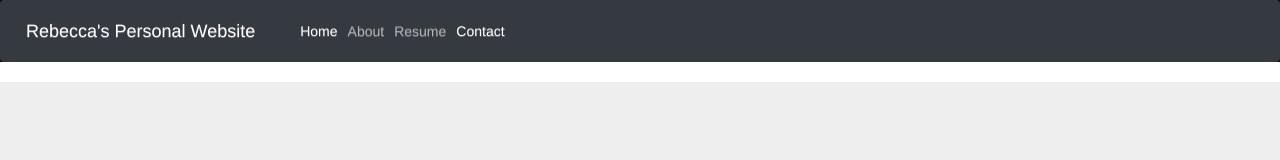
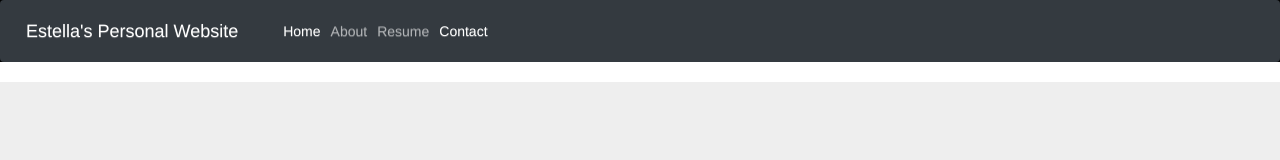
Before and after one commit to estella98/Personal-Website, an Angular app: page /contact in a window 1280 px wide. Shown: the top 160 px of the page. Built offline with nearby package versions, Linux system fonts and the light colour scheme.

Commit message:
change name

```diff
--- a/src/app/app.component.html
+++ b/src/app/app.component.html
@@ -3,10 +3,7 @@
 </header>
 
 <app-body>
-  <app-about>
-  </app-about>
-  <app-contact>
-  </app-contact>
+
 </app-body>
 
 <footer>
--- a/src/app/body/about/about.component.html
+++ b/src/app/body/about/about.component.html
@@ -1,5 +1,8 @@
 <img src="profile-picture1.jpg" class="rounded float-left" alt="Rebecca's Profile Picture">
 <img src="profile-picture2.jpg" class="rounded float-right" alt="Rebecca's Profile Picture">
 <p>
+  <li>
+    <img src="background.jpg" class="rounded float-left" alt="backgroun Picture">
+  </li>
   about works!
 </p>
--- a/src/app/header/header.component.html
+++ b/src/app/header/header.component.html
@@ -8,7 +8,7 @@
 <script src="https://maxcdn.bootstrapcdn.com/bootstrap/3.3.7/js/bootstrap.min.js" integrity="sha384-Tc5IQib027qvyjSMfHjOMaLkfuWVxZxUPnCJA7l2mCWNIpG9mGCD8wGNIcPD7Txa" crossorigin="anonymous"></script>
 
 <nav class="navbar navbar-expand-lg navbar-dark bg-dark">
-  <a class="navbar-brand" routerLink="/">Rebecca's Personal Website</a>
+  <a class="navbar-brand" routerLink="/">Estella's Personal Website</a>
   <button class="navbar-toggler" type="button" data-toggle="collapse" data-target="#navbarNav" aria-controls="navbarNav" aria-expanded="false" aria-label="Toggle navigation">
     <span class="navbar-toggler-icon"></span>
   </button>
```
Also changed, not shown: src/app/body/about/background.jpg (added), src/assets/background.jpg (added).
